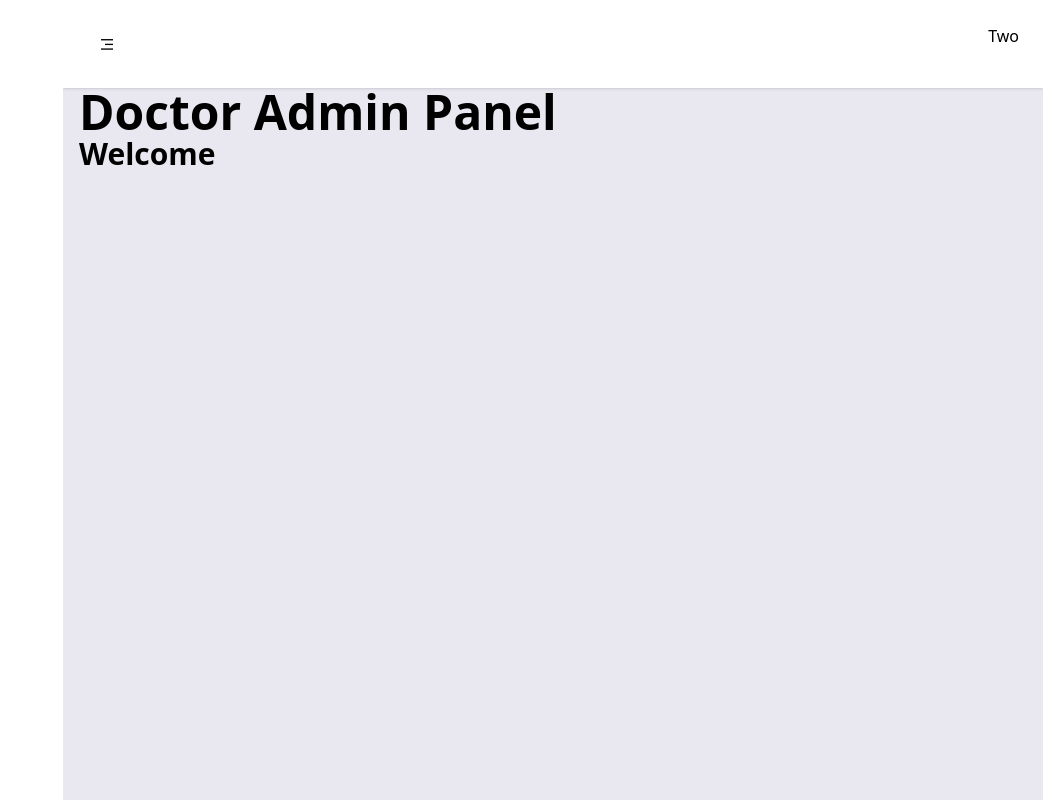
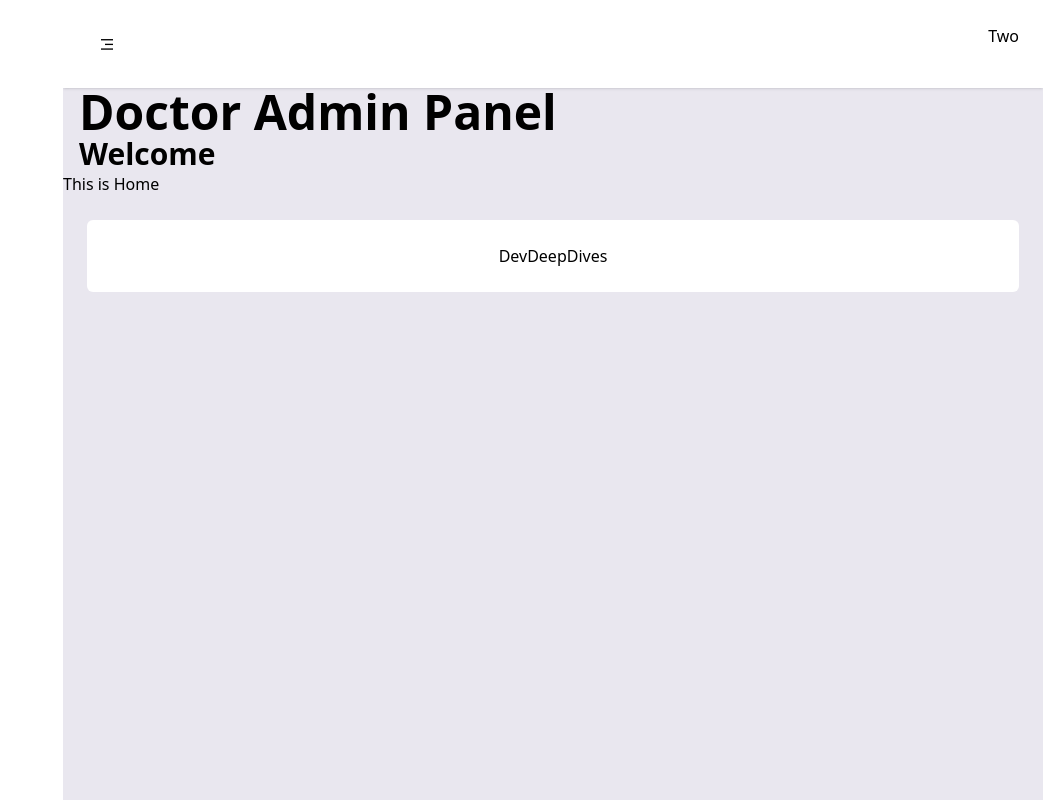
Before and after one commit to mnraza-dev/doctor-admin-panel, a React (Vite) app: page / in a window 1280 px wide. Shown: the whole page, without its empty margins (237-1280 px from the left). Built offline with nearby package versions, Linux system fonts and the light colour scheme.

Commit message:
refactor Home and Layout components to improve structure and add footer

```diff
--- a/src/components/Home.jsx
+++ b/src/components/Home.jsx
@@ -6,37 +6,9 @@ import Layout from "./Layout";
 const Home = () => {
   return (
     <Layout>
-      <div className="bg-[#E9E7EF] min-h-screen">
-        <aside
-          style={{
-            padding: "20px",
-            width: "300px",
-          }}
-          className="bg-white h-full fixed top-0 left-0 p-2"
-        ></aside>
-        <section
-          style={{
-            marginLeft: "300px",
-            // padding: "20px",
-          }}
-        >
-          <nav className="bg-white p-6 shadow-sm flex justify-between">
-            <div>
-              <button
-                onClick={() => console.log("click")}
-                className=" cursor-pointer hover:bg-gray-100 w-10 h-10 rounded-full "
-              >
-                <i class="ri-menu-3-line"></i>
-              </button>
-            </div>
-            <div>
-              <h1>Two</h1>
-            </div>
-          </nav>
-          <h1 className="text-5xl font-bold px-4">Doctor Admin Panel</h1>
-          <h1 className="text-3xl font-bold px-4">Welcome</h1>
-        </section>
-      </div>
+      <>
+        <div>This is Home</div>
+      </>
     </Layout>
   );
 };
--- a/src/components/Layout.jsx
+++ b/src/components/Layout.jsx
@@ -1,7 +1,50 @@
 import React from "react";
 
 const Layout = ({ children }) => {
-  return <>{children}</>;
+  return (
+    <>
+      <div className="bg-[#E9E7EF] min-h-screen">
+        <aside
+          style={{
+            padding: "20px",
+            width: "300px",
+          }}
+          className="bg-white h-full fixed top-0 left-0 p-2"
+        ></aside>
+        <section
+          style={{
+            marginLeft: "300px",
+            // padding: "20px",
+          }}
+        >
+          <nav className="bg-white p-6 shadow-sm flex justify-between">
+            <div>
+              <button
+                onClick={() => console.log("click")}
+                className=" cursor-pointer hover:bg-gray-100 w-10 h-10 rounded-full "
+              >
+                <i class="ri-menu-3-line"></i>
+              </button>
+            </div>
+            <div>
+              <h1>Two</h1>
+            </div>
+          </nav>
+          <h1 className="text-5xl font-bold px-4">Doctor Admin Panel</h1>
+          <h1 className="text-3xl font-bold px-4">Welcome</h1>
+          {children}
+
+          <footer className="bg-white p-6 rounded-md m-6 ">
+            <div className="flex items-center mx-auto w-fit">
+              <i className="i-copyright-line"></i>
+              <p>DevDeepDives</p>
+            </div>
+
+          </footer>
+        </section>
+      </div>
+    </>
+  );
 };
 
 export default Layout;
```
